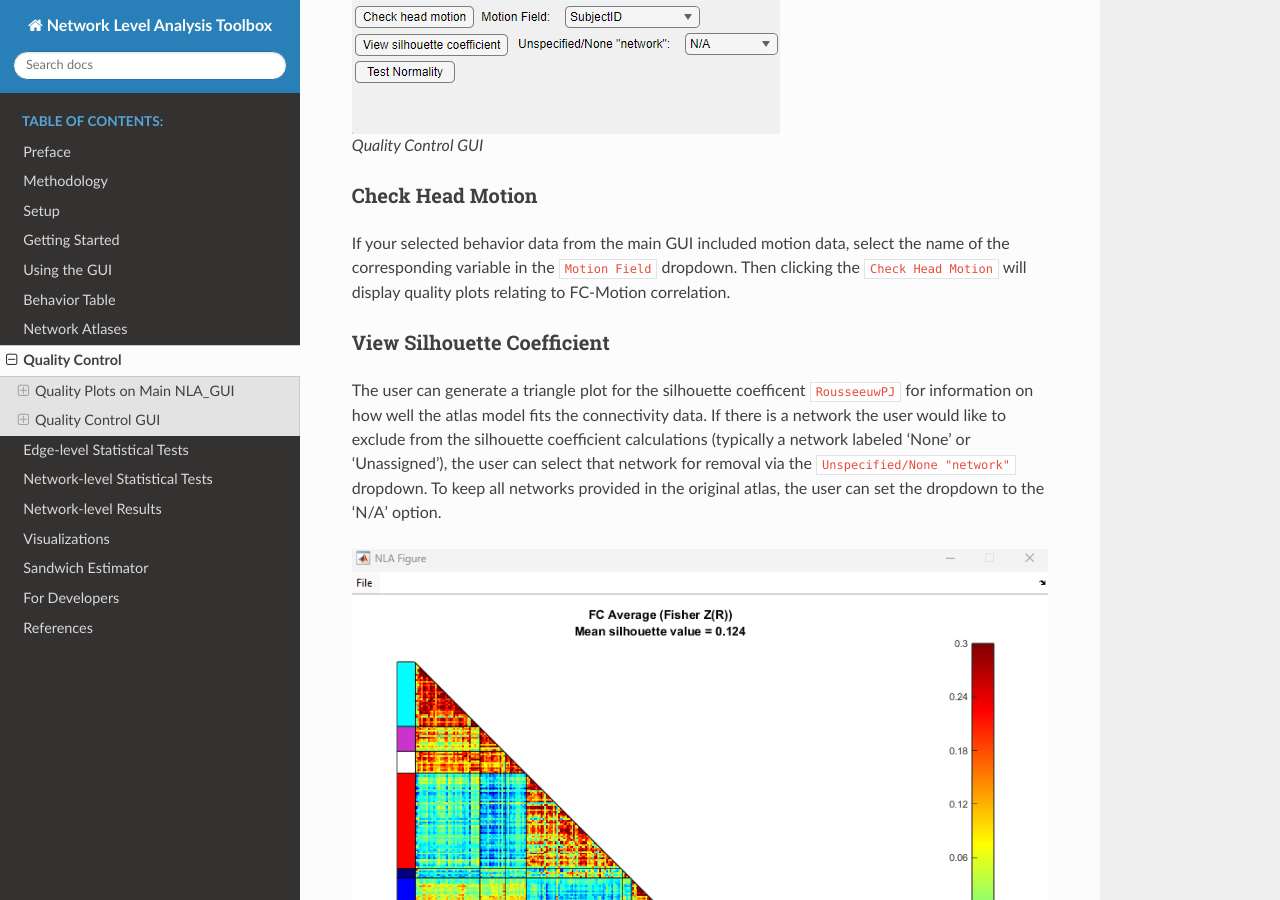
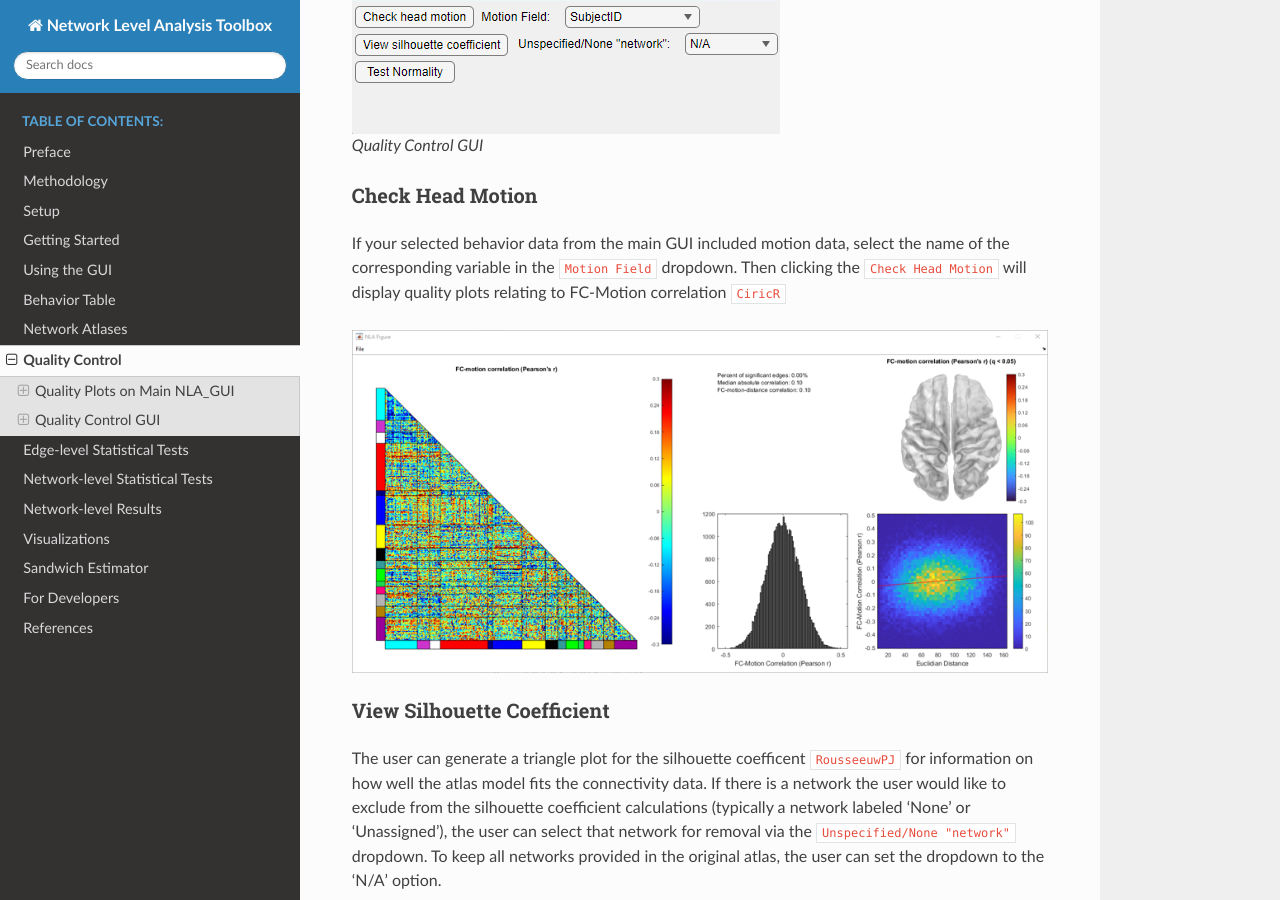
Before and after one commit to WheelockLab/NetworkLevelAnalysis, a Sphinx documentation site: the page built from docs/source/quality_control.rst, in a window 1280 px wide and 900 px high, scrolled down 2045 px. Built offline with Sphinx 7.4.7 and the Read the Docs theme 3.1.0, drawn with Linux system fonts in a browser that asks for light colours; cross-references to code outside the pages are shown as plain code; some of the changed lines change nothing that is shown.

Commit message:
Restore head motion figure and QC citation inadvertently dropped from merge

```diff
--- a/docs/source/quality_control.rst
+++ b/docs/source/quality_control.rst
@@ -56,7 +56,9 @@ Check Head Motion
 ^^^^^^^^^^^^^^^^^^^^^^^^^^^^^^^^^^^^^^^^^^^
 
 If your selected behavior data from the main GUI included motion data, select the name of the corresponding variable in the ``Motion Field`` dropdown.
-Then clicking the ``Check Head Motion`` will display quality plots relating to FC-Motion correlation.
+Then clicking the ``Check Head Motion`` will display quality plots relating to FC-Motion correlation :cite:p:`CiricR`
+
+.. figure:: _static/quality_control_motion_plot.png
 
 View Silhouette Coefficient
 ^^^^^^^^^^^^^^^^^^^^^^^^^^^^^^^^^^^^^^^^^^^
--- a/docs/source/refs.bib
+++ b/docs/source/refs.bib
@@ -471,6 +471,15 @@ including gene-gene correlations.},
     pages = {292-298}
 }
 
+@Article{CiricR,
+    title = {Benchmarking of participant-level confound regression strategies for the control of motion artifact in studies of functional connectivity},
+    author = {Ciric, R. and Wolf, D. and Power, J.D. and Roalf, D.R. and Baum, G.L. and Ruparel K. and Shinohara, R.T. and Elliot, M.A. and Eikhoff, S.B. and Davatzikos, C. and Gur, R.C. and Bassett, D.S. and Satterthwaite, T.D.},
+    journal = {Neuroimage},
+    year = {2017},
+    volume = {154},
+    pages = {174-187}
+}
+
 @Article{GuillaumeB,
     title = {Fast and accurate modelling of longitudinal and repeated measures neuroimaging data},
     author = {Guillaume, B. and Hua, X. and Thompson, P.M. and Waldorp, L. and Nichols, T.E.},
```
